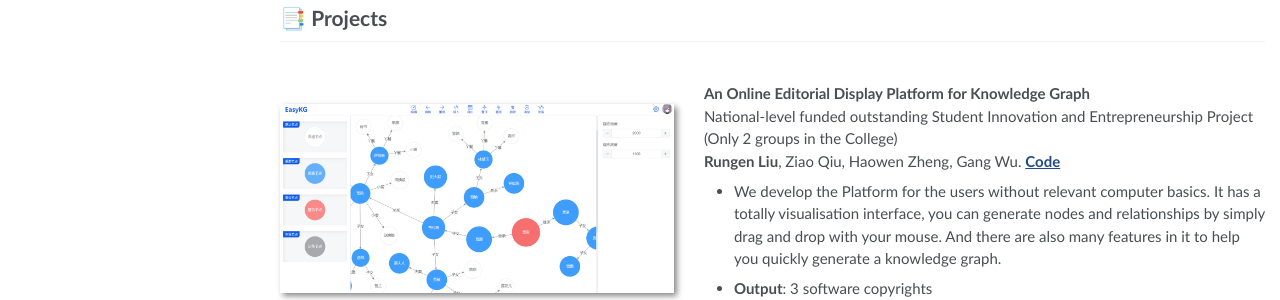
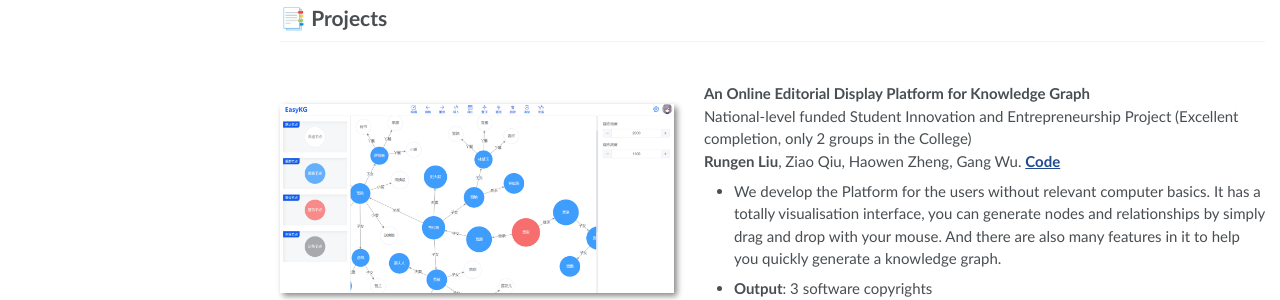
Before and after one commit to WaterWool/WaterWool.github.io, a Jekyll site: the page built from _pages/about.md, in a window 1280 px wide and 1394 px high. Shown: the part 619-919 px from the top of the window. Built offline with Jekyll 4.4.1, drawn with Linux system fonts in a browser that asks for light colours.

Commit message:
Update about.md

```diff
--- a/_pages/about.md
+++ b/_pages/about.md
@@ -45,7 +45,7 @@ My research interest includes neural machine translation and computer vision. I
 <div class='paper-box-text' markdown="1">
 
 **An Online Editorial Display Platform for Knowledge Graph**<br/>
-National-level funded outstanding Student Innovation and Entrepreneurship Project (Only 2 groups in the College)<br/>
+National-level funded Student Innovation and Entrepreneurship Project (Excellent completion, only 2 groups in the College)<br/>
 **Rungen Liu**, Ziao Qiu, Haowen Zheng, Gang Wu. [**Code**](https://github.com/WaterWool/An-online-editorial-display-platform-for-knowledge-graphs)
 - We develop the Platform for the users without relevant computer basics. It has a totally visualisation interface, you can generate nodes and relationships by simply drag and drop with your mouse. And there are also many features in it to help you quickly generate a knowledge graph.
 - **Output**:&nbsp;3 software copyrights
```
